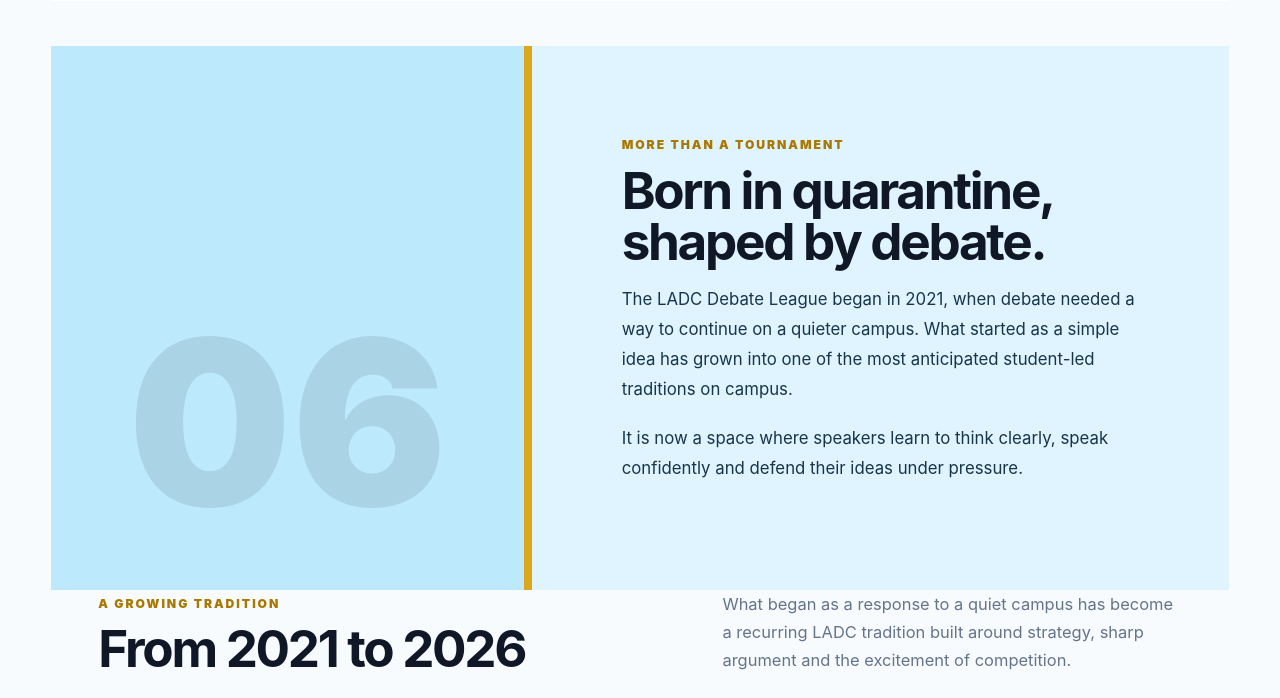
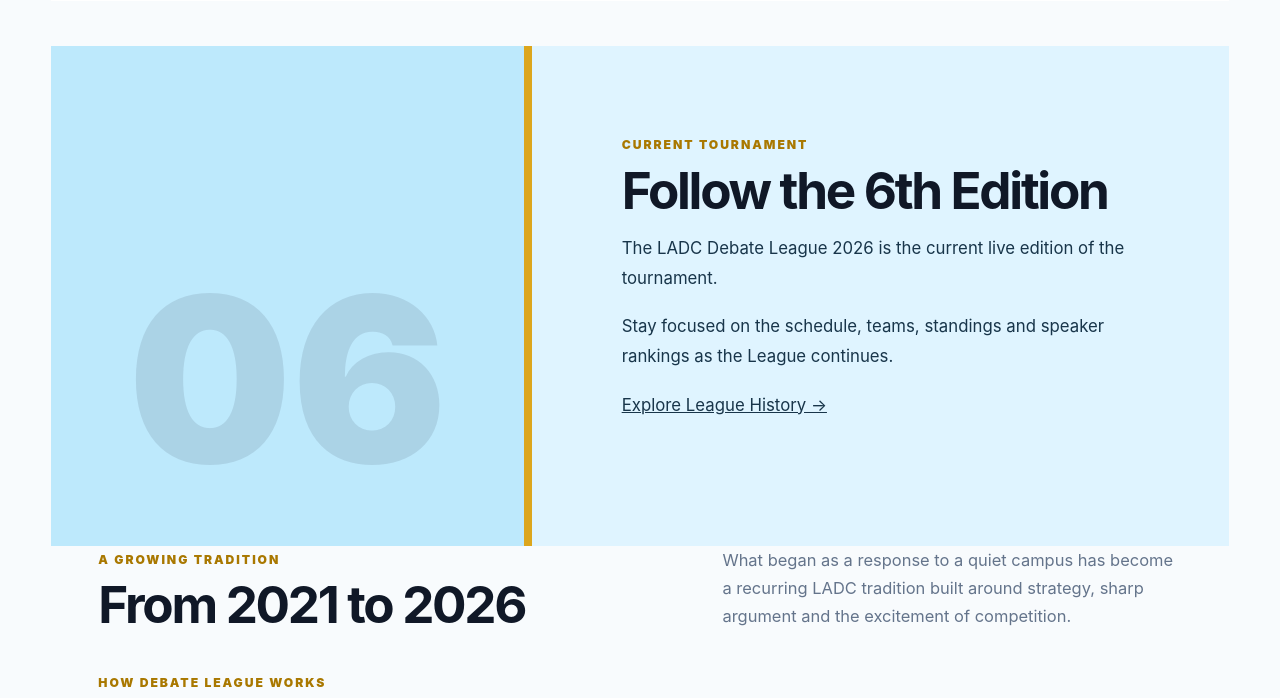
Before and after one commit to AshmitThakur/DebLiga-, a FastAPI app: page / in a window 1280 px wide. Shown: the part 2411-3109 px from the top of the page. Run offline with FastAPI, Linux system fonts and the light colour scheme.

Commit message:
Clean homepage history section

```diff
--- a/templates/index.html
+++ b/templates/index.html
@@ -417,7 +417,7 @@
              ABOUT THE DEBATE LEAGUE
              ================================================== -->
 
-        <section class="about-section">
+        <section class="about-section compact">
 
             <div class="about-number">
                 06
@@ -427,30 +427,27 @@
             <div class="about-content">
 
                 <p class="section-label">
-                    More Than a Tournament
+                    Current Tournament
                 </p>
 
 
                 <h2>
-                    Born in quarantine, shaped by debate.
+                    Follow the 6th Edition
                 </h2>
 
 
                 <p>
-
-                    The LADC Debate League began in 2021, when debate needed
-                    a way to continue on a quieter campus. What started as a
-                    simple idea has grown into one of the most anticipated
-                    student-led traditions on campus.
-
+                    The LADC Debate League 2026 is the current live edition of the tournament.
                 </p>
 
 
                 <p>
+                    Stay focused on the schedule, teams, standings and speaker rankings as the League continues.
+                </p>
 
-                    It is now a space where speakers learn to think clearly,
-                    speak confidently and defend their ideas under pressure.
 
+                <p>
+                    <a href="/history">Explore League History →</a>
                 </p>
 
             </div>
```
